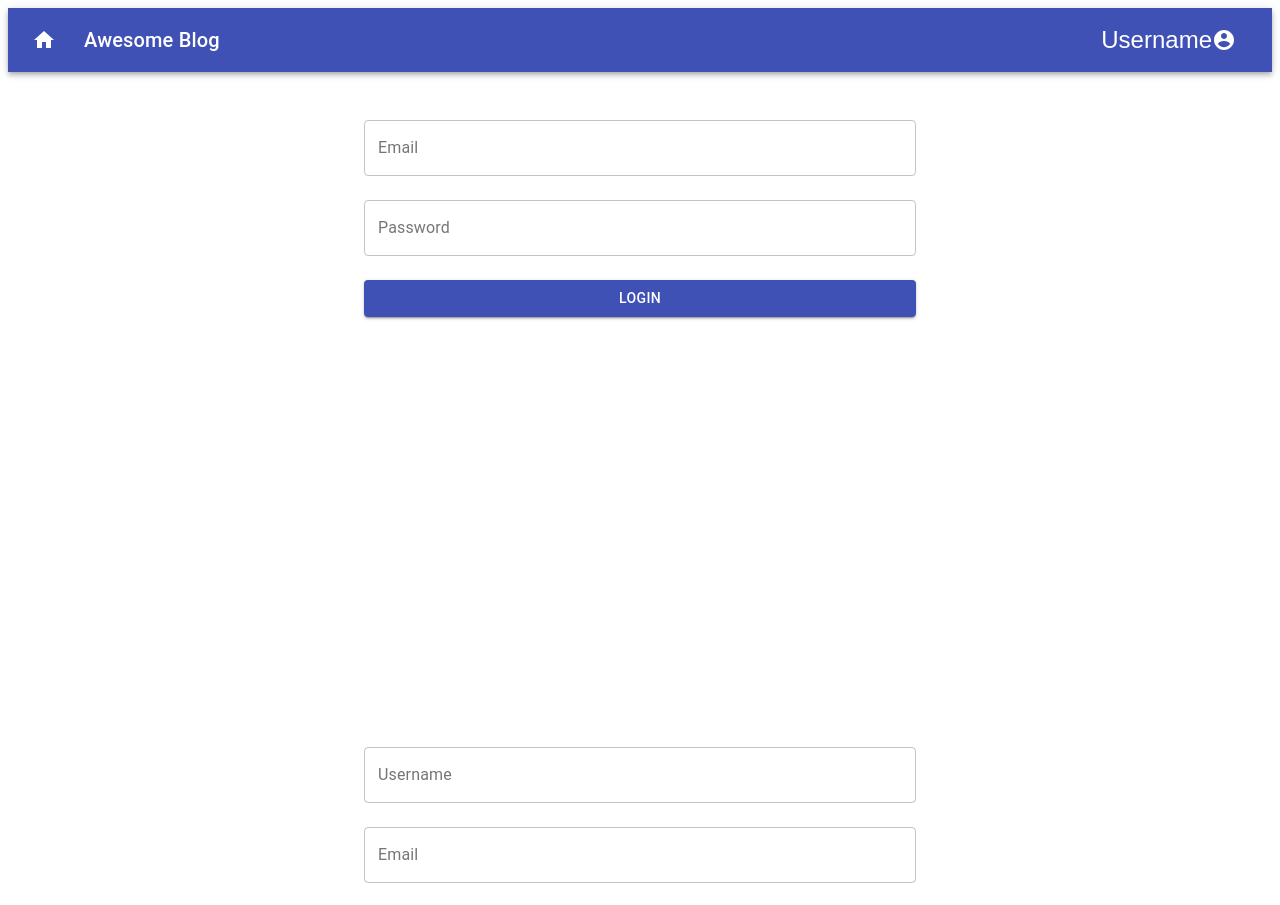
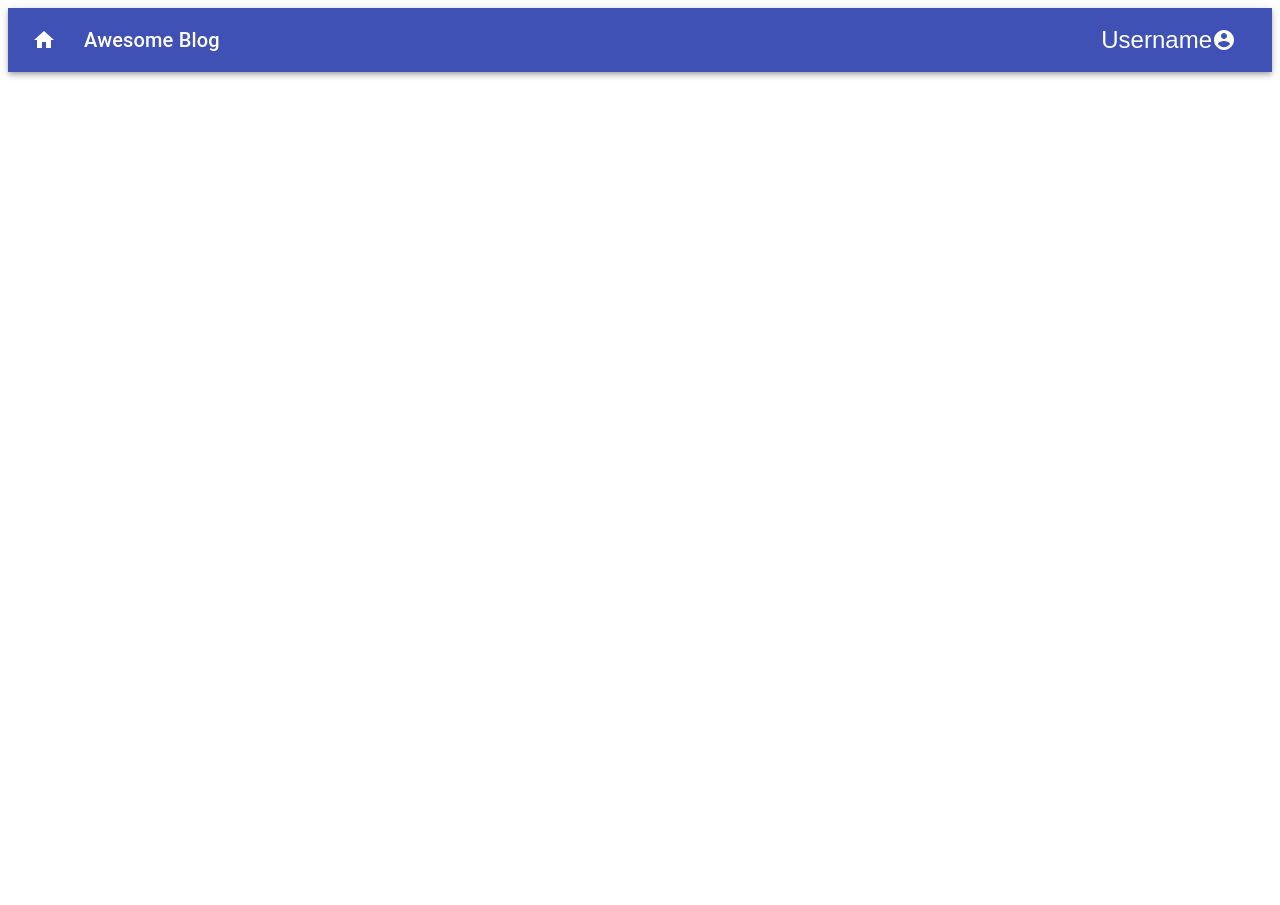
Before and after one commit to E-2423/django_react_blog_frontend, a React (Create React App) app: page / in a window 1280 px wide. Shown: the top 905 px of the page. After the commit the page ends 800 px from the top, so only its background shows below. Built offline with nearby package versions, Linux system fonts and the light colour scheme.

Commit message:
Aded router

```diff
--- a/package.json
+++ b/package.json
@@ -11,6 +11,7 @@
     "formik": "^2.2.6",
     "react": "^17.0.1",
     "react-dom": "^17.0.1",
+    "react-router-dom": "^5.2.0",
     "react-scripts": "4.0.1",
     "web-vitals": "^0.2.4"
   },
--- a/src/App.js
+++ b/src/App.js
@@ -1,14 +1,17 @@
+import { BrowserRouter as Router, Switch, Route } from "react-router-dom";
 import Signup from './pages/Signup';
 import Signin from './pages/Signin';
 import Navbar from './components/Navbar';
 
 function App() {
   return (
-    <div className="App">
+    <Router>
         <Navbar />
-        <Signin />
-        <Signup />
-    </div>
+        <Switch>
+          <Route path="/register" component={Signup}/>
+          <Route path="/login" component={Signin}/>
+        </Switch>
+    </Router>
   );
 }
 
```
Also changed, not shown: 2 other files (tests, documents, lock files or other folders).
